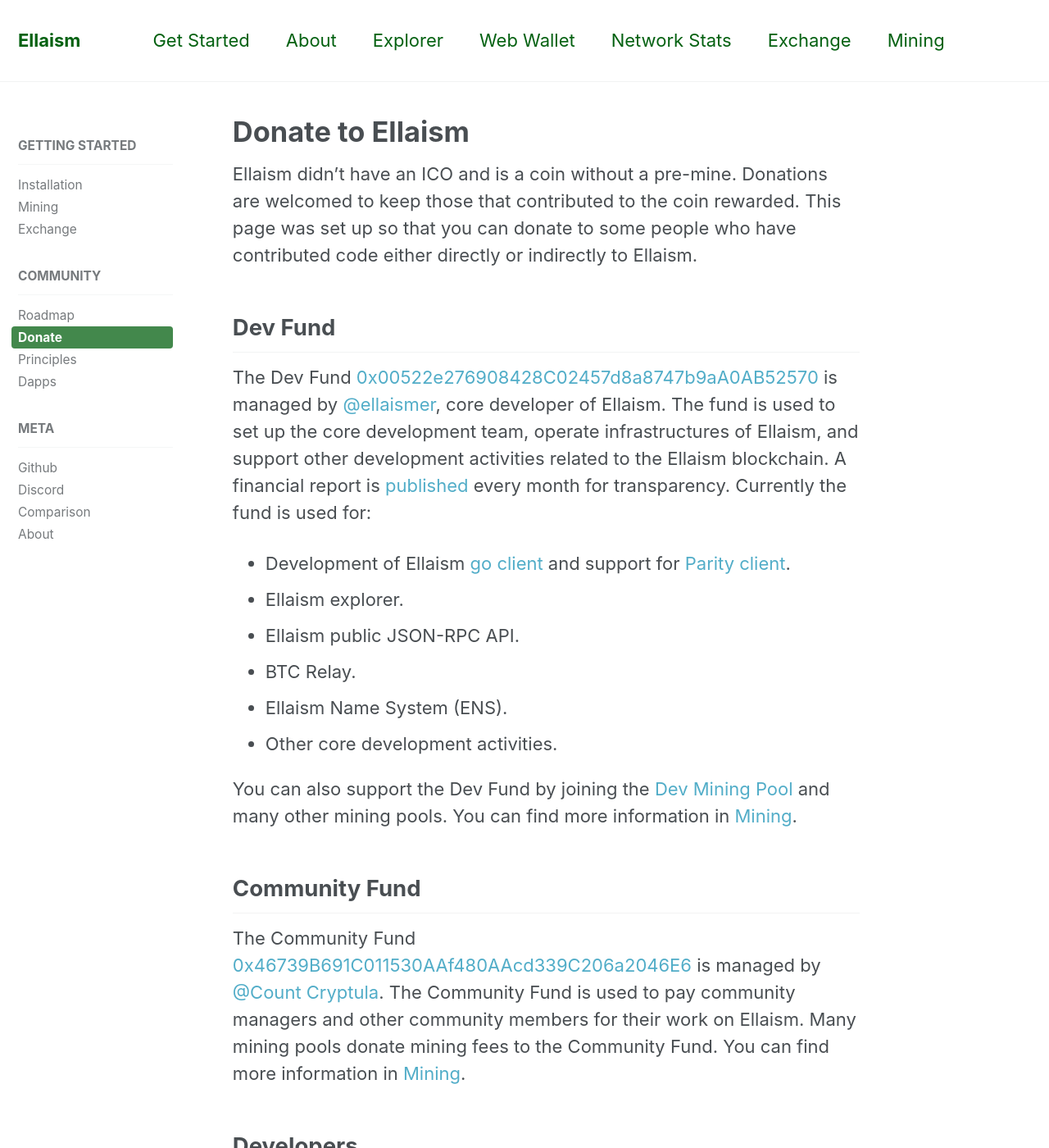
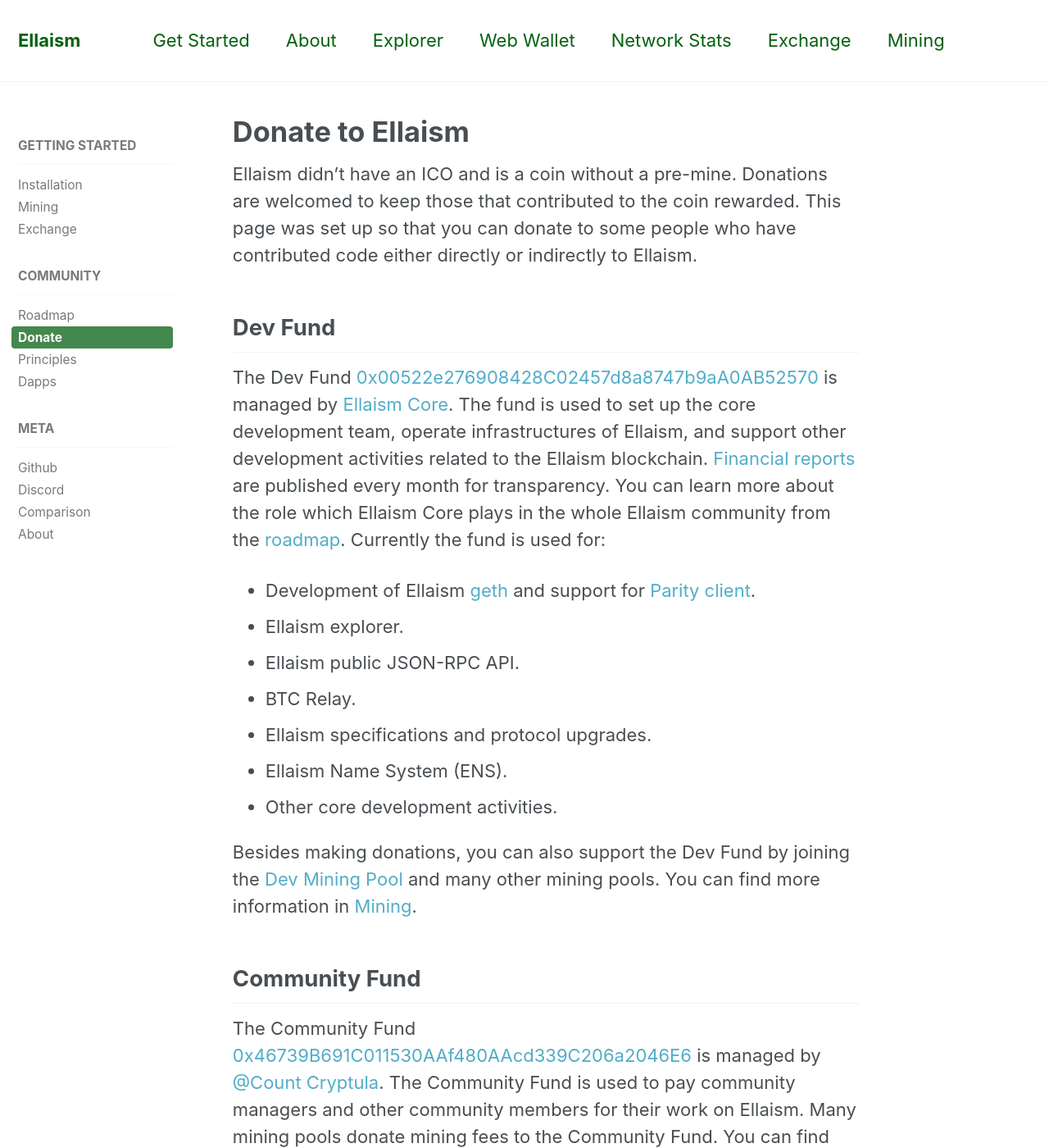
Before and after one commit to ellaism/ellaism.org, a Jekyll site: the page built from _docs/donate.md, in a window 1280 px wide and 1400 px high. Shown: the whole window at 82% size. Built offline with Jekyll 4.4.1, drawn with Linux system fonts in a browser that asks for light colours.

Commit message:
Grammar and replace old wordings for donate

```diff
--- a/_docs/donate.md
+++ b/_docs/donate.md
@@ -12,16 +12,17 @@
 
 ## Dev Fund
 
-The Dev Fund [0x00522e276908428C02457d8a8747b9aA0AB52570](https://explorer.ellaism.org/addr/0x00522e276908428C02457d8a8747b9aA0AB52570) is managed by [@ellaismer](https://github.com/ellaismer), core developer of Ellaism. The fund is used to set up the core development team, operate infrastructures of Ellaism, and support other development activities related to the Ellaism blockchain. A financial report is [published](https://github.com/ellaism/meta/tree/master/finance) every month for transparency. Currently the fund is used for:
+The Dev Fund [0x00522e276908428C02457d8a8747b9aA0AB52570](https://explorer.ellaism.org/addr/0x00522e276908428C02457d8a8747b9aA0AB52570) is managed by [Ellaism Core](https://github.com/ellaismcore). The fund is used to set up the core development team, operate infrastructures of Ellaism, and support other development activities related to the Ellaism blockchain. [Financial reports](https://github.com/ellaism/meta/tree/master/finance) are published every month for transparency. You can learn more about the role which Ellaism Core plays in the whole Ellaism community from the [roadmap](https://ellaism.org/roadmap). Currently the fund is used for:
 
-* Development of Ellaism [go client](https://github.com/ellaism/go-ellaism) and support for [Parity client](https://github.com/ellaism/parity-config).
+* Development of Ellaism [geth](https://github.com/ellaism/go-ellaism) and support for [Parity client](https://github.com/ellaism/parity-config).
 * Ellaism explorer.
 * Ellaism public JSON-RPC API.
 * BTC Relay.
+* Ellaism specifications and protocol upgrades.
 * Ellaism Name System (ENS).
 * Other core development activities.
 
-You can also support the Dev Fund by joining the [Dev Mining Pool](https://pool.ellaism.org) and many other mining pools. You can find more information in [Mining](/mining/).
+Besides making donations, you can also support the Dev Fund by joining the [Dev Mining Pool](https://pool.ellaism.org) and many other mining pools. You can find more information in [Mining](/mining/).
 
 ## Community Fund
 
```
